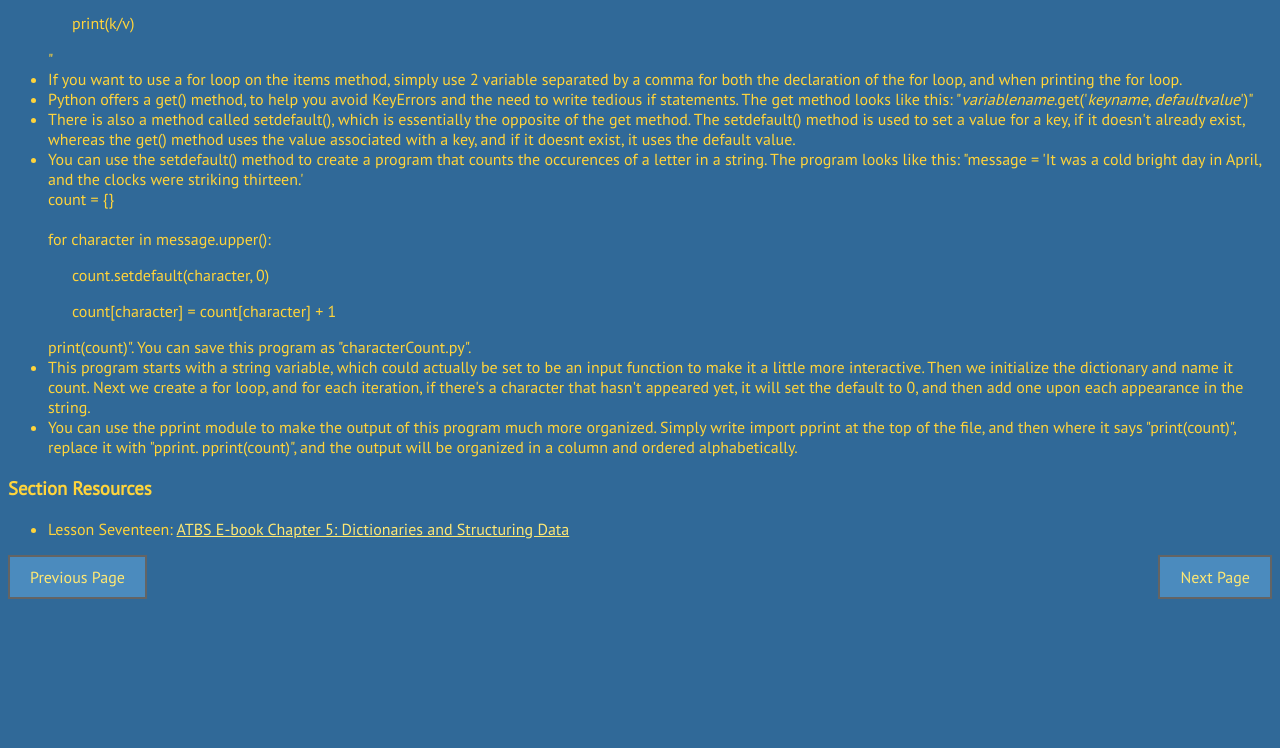
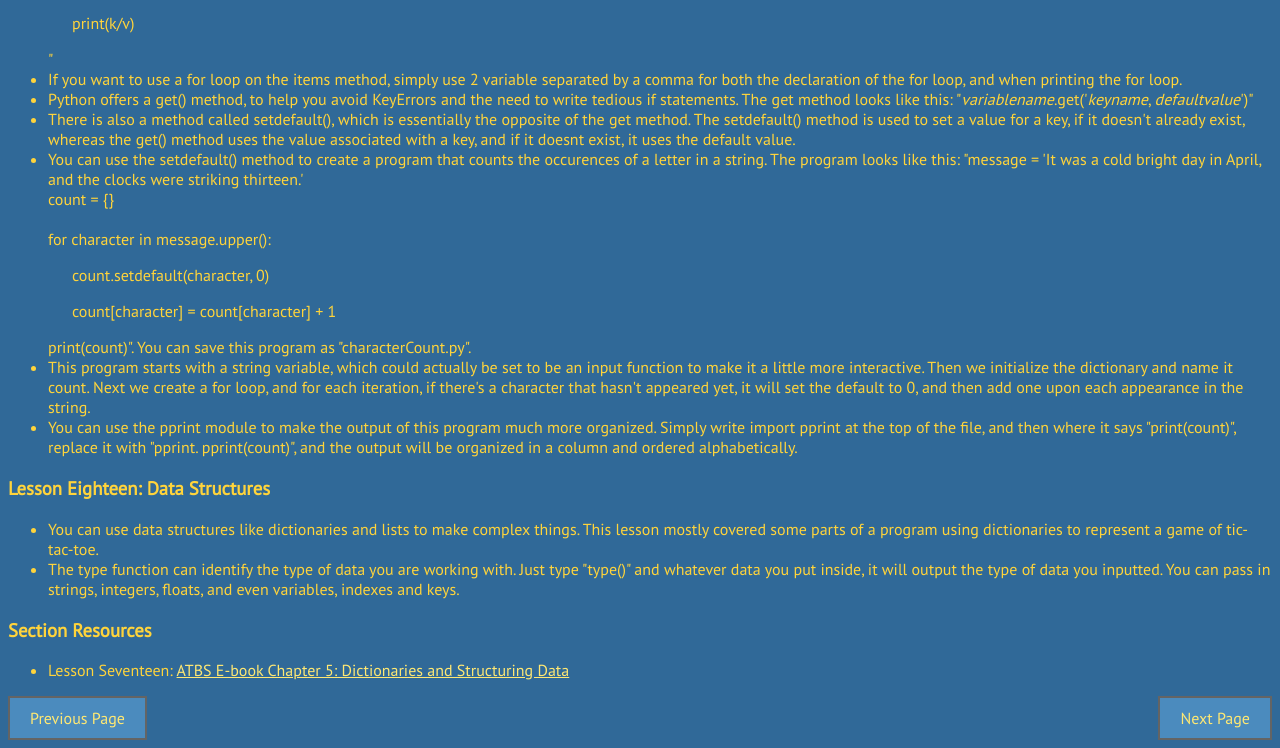
Before and after one commit to zemery02/ATBS_notes, a plain HTML site: page page7.html in a window 1280 px wide. Shown: the part 732-1480 px from the top of the page. Before the commit the page ends 1339 px from the top, so only its background shows below. Drawn offline with Linux system fonts and the light colour scheme.

Commit message:
"Finished Lesson 18, and page7.html"

```diff
--- a/page7.html
+++ b/page7.html
@@ -65,6 +65,15 @@
         </ul>
       </div>
     </div>
+    <div id="L18">
+      <h3>Lesson Eighteen: Data Structures</h3>
+      <ul>
+        <li>You can use data structures like dictionaries and lists to make complex things. This lesson mostly covered some parts of a program using dictionaries to represent a game of tic-tac-toe.</li>
+        <li>The type function can identify the type of data you are working with. Just type "type()" and whatever data you put inside, it will output the type of data you inputted. You can pass in strings, integers,
+            floats, and even variables, indexes and keys.
+        </li>
+      </ul>
+    </div>
     <div id="secResrc">
       <h3>Section Resources</h3>
       <ul>
```
